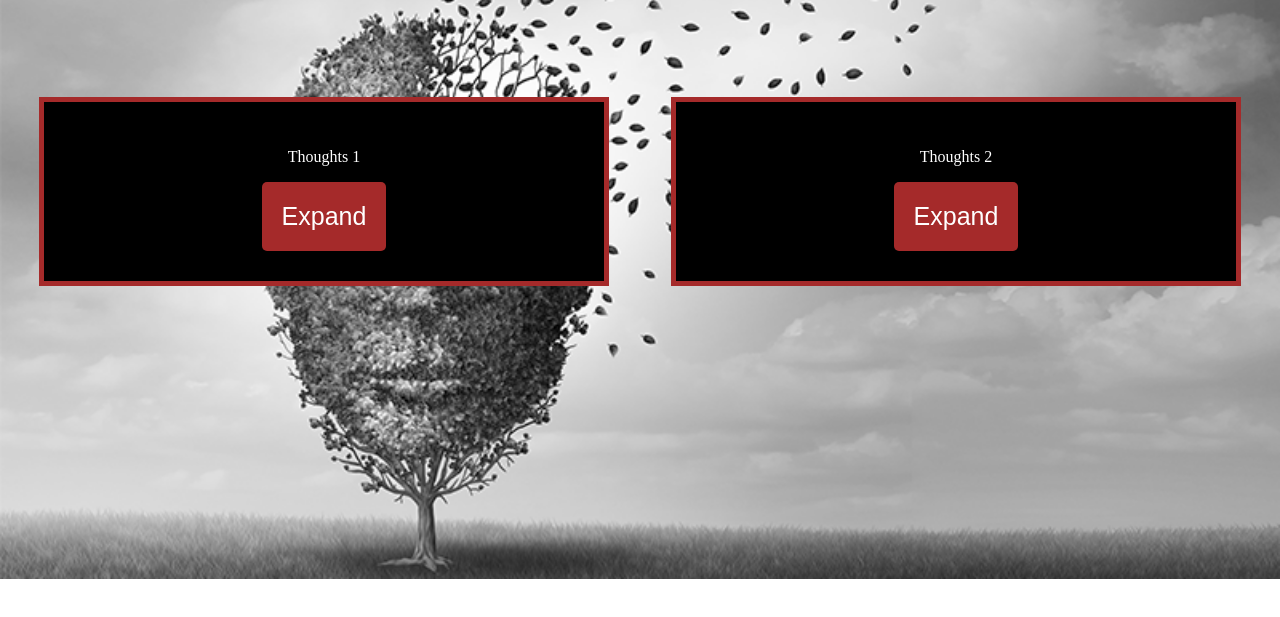
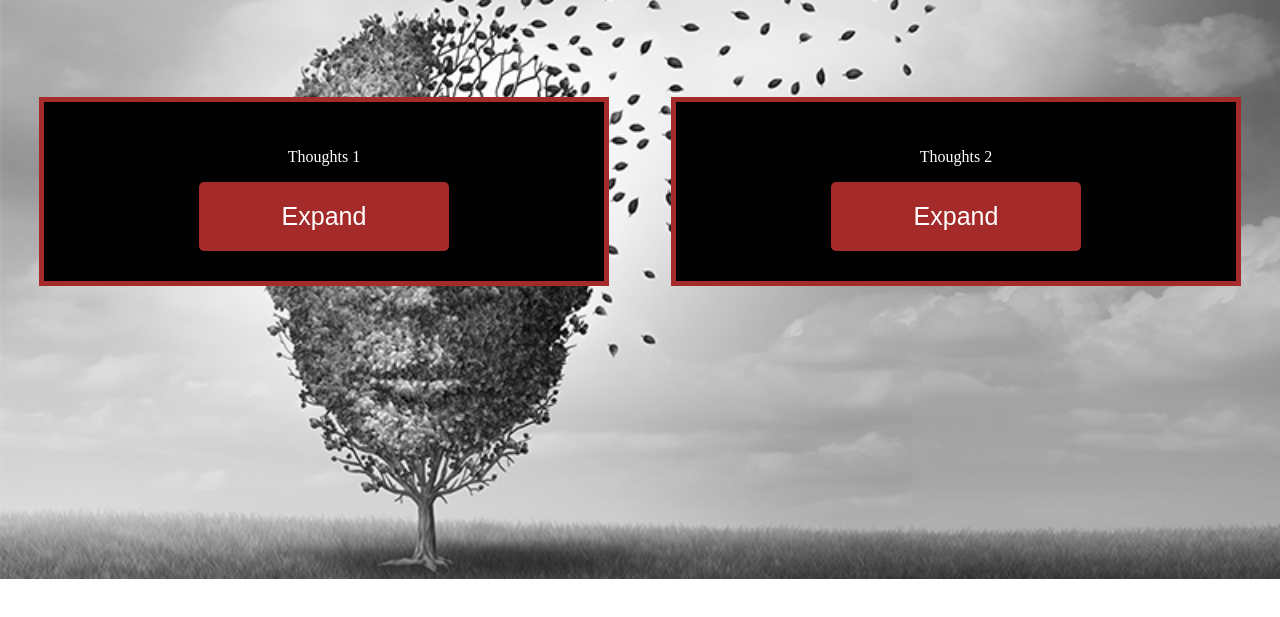
Before and after one commit to TheWindTraveler/thoughts-landing-page, a plain HTML site: page index.html in a window 1280 px wide. Shown: the part 61-678 px from the top of the page. Drawn offline with Linux system fonts and the light colour scheme.

Commit message:
refine: button width

```diff
--- a/index.css
+++ b/index.css
@@ -25,7 +25,7 @@ body{
 .btn{
     background-color: brown;
     padding: 20px;
-    /* width: 200%; */
+    width: 50%;
     border: none;
     border-radius: 5px;
     font-size: 25px;
```
